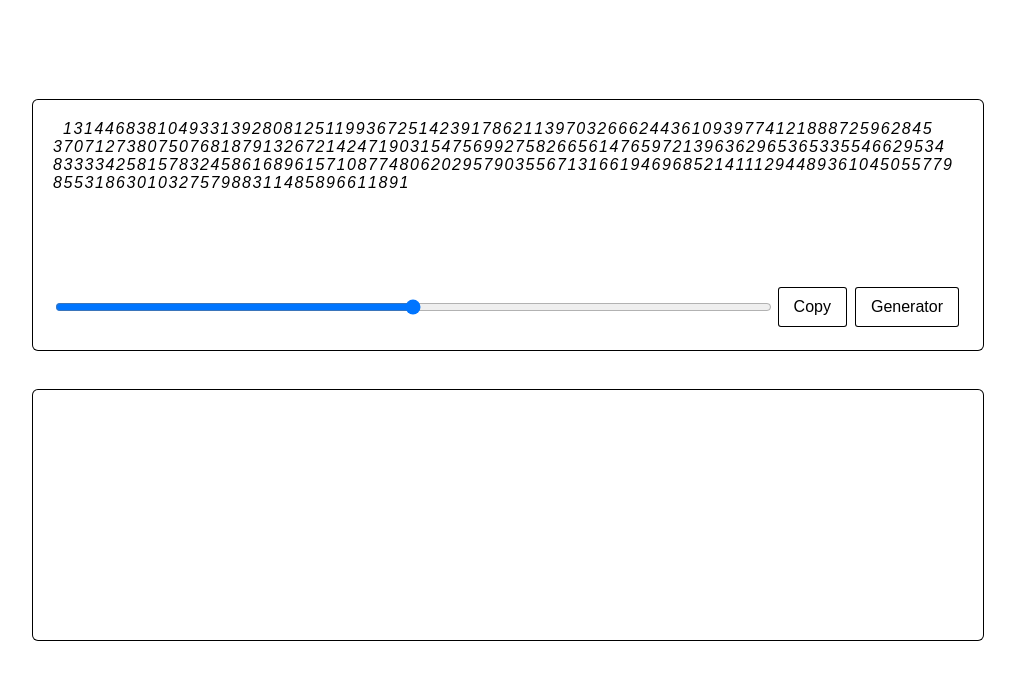
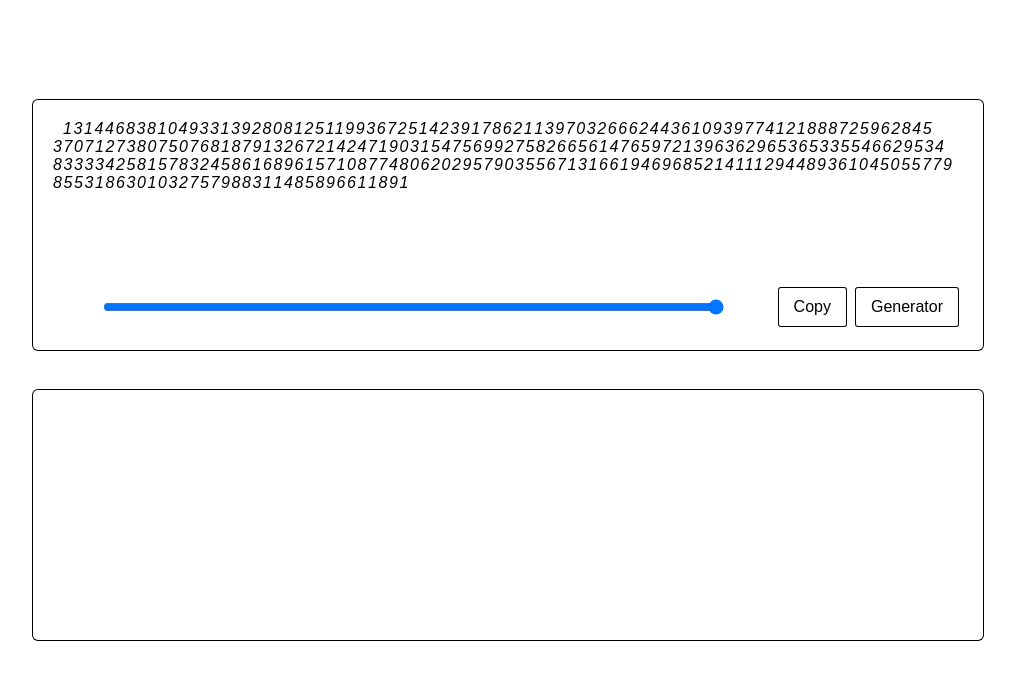
Before and after one commit to Mirudistok32/generator-password, a React (Create React App) app: page / in a window 1280 px wide. Shown: the top 680 px of the page, without its empty margins (132-1147 px from the left). Built offline with nearby package versions, Linux system fonts and the light colour scheme.

Commit message:
refactor InputRange component

```diff
--- a/src/component/DisplayPassword/DisplayPassword.module.scss
+++ b/src/component/DisplayPassword/DisplayPassword.module.scss
@@ -28,6 +28,8 @@
     }
   }
   &__input {
+    display: inline-block;
     flex-grow: 1;
+    margin: 0 50px;
   }
 }
--- a/src/component/DisplayPassword/index.tsx
+++ b/src/component/DisplayPassword/index.tsx
@@ -20,7 +20,7 @@ export const DisplayPassword = () => {
                 }
             </div>
             <div className={s.displaypassword__group}>
-                <InputRange className={s.displaypassword__input} />
+                <InputRange className={s.displaypassword__input} value={107} max={107} />
                 <Button title={"Copy"} />
                 <Button title={"Generator"} />
             </div>
--- a/src/component/InputRange/index.tsx
+++ b/src/component/InputRange/index.tsx
@@ -1,18 +1,33 @@
-import React from 'react'
+import React, { ChangeEvent } from 'react'
 import s from './InputRange.module.scss'
 
 type PropsType = {
     className: string
+    value: number
+    max?: number
+    onChange?: (e: ChangeEvent<HTMLInputElement>) => void
 }
 
 export const InputRange: React.FC<PropsType> = React.memo((props) => {
 
-    const { className } = props
+    const { className, value , onChange, max = 100 } = props
 
     const mainStyles = [s.input]
     if (className) mainStyles.push(className)
 
+    const onChangeHandler = (e: ChangeEvent<HTMLInputElement>) => {
+        onChange && onChange(e)
+    }
+
     return (
-        <input className={mainStyles.join(' ')} type="range" />
+        <input
+            className={mainStyles.join(' ')}
+            type="range"
+            min="0"
+            max={max}
+            value={value}
+            title={value.toString()}
+            onChange={(e) => onChangeHandler(e)}
+        />
     )
 })
```
